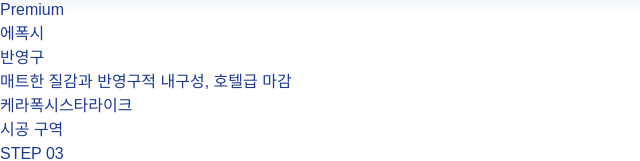
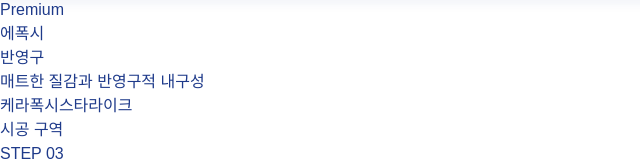
Before and after one commit to jsh5199-ai/julnun-web, a React (Vite) app: page / in a window 1280 px wide. Shown: the part 625-786 px from the top of the page, without its empty margins (0-640 px from the left). Built offline with nearby package versions, Linux system fonts and the light colour scheme; a web font is replaced by a local one.

Commit message:
수정완료

```diff
--- a/src/App.jsx
+++ b/src/App.jsx
@@ -2,7 +2,7 @@ import React, { useState, useMemo, useRef } from 'react';
 import html2canvas from 'html2canvas';
 
 // =================================================================
-// [0] 아이콘 시스템 (오류 방지용 자체 SVG)
+// [0] 아이콘 시스템
 // =================================================================
 const Icon = ({ name, size = 24, className = "" }) => {
   const icons = {
@@ -191,7 +191,7 @@ const MATERIALS = [
   },
   {
     id: 'kerapoxy', label: 'Premium', subLabel: '에폭시', priceMod: 1.8,
-    description: '매트한 질감과 반영구적 내구성, 호텔급 마감',
+    description: '매트한 질감과 반영구적 내구성',
     tags: ['반영구', '무광매트'],
     badgeColor: 'bg-blue-50 text-blue-700'
   },
@@ -529,7 +529,7 @@ export default function GroutEstimatorApp() {
 
     // 최종적으로 모달에서 surcharge 상태를 표시하기 위한 플래그
     const isEpoxyEntranceSurcharged = isPackageActive && quantities['entrance'] > 0 && areaMaterials['entrance'] === 'kerapoxy';
-    const epoxyEntranceSurchargeAmount = isEpoxyEntranceSurcharged ? 70000 * quantities['entrance'] : 0; // [FIXED] 7만원 * 개소
+    const epoxyEntranceSurchargeAmount = isEpoxyEntranceSurcharged ? 70000 * quantities['entrance'] : 0;
 
     return {
         price: Math.max(0, Math.floor(total / 1000) * 1000),
@@ -761,7 +761,6 @@ export default function GroutEstimatorApp() {
                         }
                         // 3. 잔여 항목 5만원 할인 (주방벽면 포함)
                         else if (area.id !== 'entrance' && area.id !== 'bathroom_floor') {
-                             // Note: Kitchen Wall is 250k fixed (override) but still gets the 50k discount in the total calculation logic.
                             discountPerUnit = 50000;
                         }
 
@@ -785,7 +784,7 @@ export default function GroutEstimatorApp() {
                                 <div className='min-w-0'>
                                     <div className="font-bold text-slate-900 text-lg">{area.label}</div>
                                     <div className="text-sm text-slate-500 font-medium">
-                                        {Math.round(getBasePrice(area.id, currentMatId)).toLocaleString()}원~ {/* [FIX] ONLY show raw base price to reflect 250k/150k fixed price */}
+                                        {Math.round(displayPrice).toLocaleString()}원~
                                     </div>
                                 </div>
                             </div>
@@ -1088,7 +1087,7 @@ export default function GroutEstimatorApp() {
 
                         {calculation.isPackageActive && !calculation.isMinCost && (
                             <div className="bg-blue-50 p-4 rounded-lg space-y-2 text-sm border border-blue-100">
-                                <h4 className="text-[#1e3a8a] font-bold flex items-center gap-2"><Icon name="gift" size={16}/> 패키지 서비스 (FREE)</h4>
+                                <h4 className="font-bold flex items-center gap-2"><Icon name="gift" size={16}/> 패키지 서비스 (FREE)</h4>
                                 <ul className="list-disc list-inside text-slate-700 space-y-1 pl-1">
                                     <li>현관 바닥 시공 (폴리아스파틱)</li>
                                     <li>변기 테두리, 욕실 바닥 테두리</li>
```
